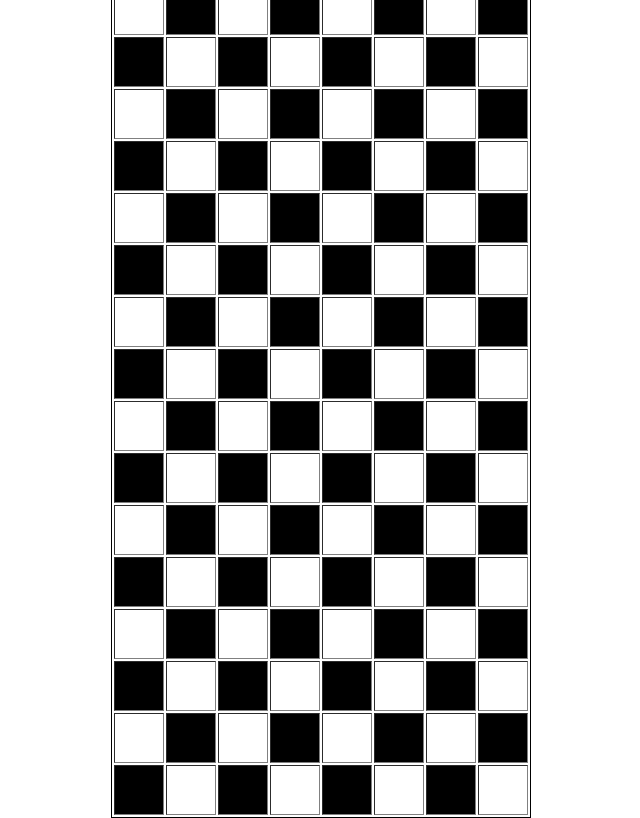
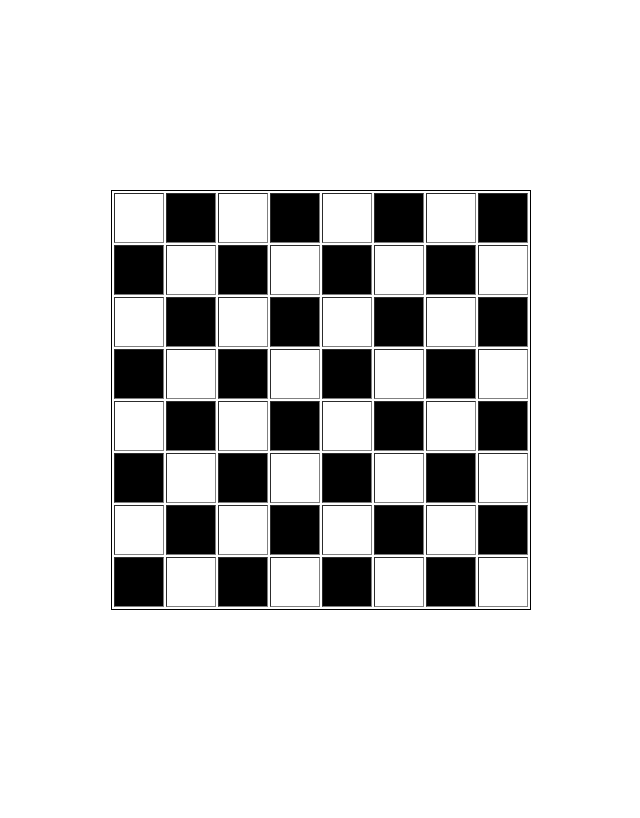
Before and after one commit to LeonardBuhl/LF12-Chess, a website built with webpack: page dist/index.html in a window 1280 px wide. Shown: the whole page, without its empty margins (319-959 px from the left). Built offline with nearby package versions, Linux system fonts and the light colour scheme.

Commit message:
implemented ES6 modules with webpack

```diff
--- a/Board.js
+++ /dev/null
@@ -1,3 +0,0 @@
-import { Board } from "./main";
-
-Board.createBoard();
--- a/main.js
+++ /dev/null
@@ -1,36 +0,0 @@
-const Board = (() => {
-    const createBoard = () => {
-        let board = document.querySelector(".table");
-        // outer loop will create rows
-        for (let i = 0; i < 8; i++) {
-            const row = document.createElement("tr");
-            row.setAttribute("id", i);
-            for (let j = 0; j < 8; j++) {
-                // inner loop will create cells
-                const cell = document.createElement("td");
-                cell.setAttribute("id", j);
-
-                // check if the cell should be colored white or black
-                if((i + j) % 2 === 0) {
-                    cell.classList.add("white");
-                    row.appendChild(cell);
-                }
-                else {
-                    cell.classList.add("black");
-                    row.appendChild(cell);
-                }
-            }
-
-            board.appendChild(row);
-        }
-        return board
-    }
-
-    return {
-        createBoard,
-    }
-})();
-
-Board.createBoard();
-
-//export { Board }
--- /dev/null
+++ b/src/index.js
@@ -0,0 +1,3 @@
+import { createBoard } from "./modules/Board";
+
+createBoard(document);
--- /dev/null
+++ b/src/modules/Board.js
@@ -0,0 +1,26 @@
+const createBoard = (doc) => {
+    const board = doc.querySelector(".table");
+    // outer loop will create rows
+    for (let i = 0; i < 8; i++) {
+        const row = doc.createElement("tr");
+        row.setAttribute("id", i);
+        for (let j = 0; j < 8; j++) {
+        // inner loop will create cells
+            const cell = doc.createElement("td");
+            cell.setAttribute("id", j);
+
+            // check if the cell should be colored white or black
+            if((i + j) % 2 === 0) {
+            cell.classList.add("white");
+            row.appendChild(cell);
+            }
+            else {
+            cell.classList.add("black");
+            row.appendChild(cell);
+            }
+        }
+    board.appendChild(row);
+    }
+}
+
+export {createBoard};
--- /dev/null
+++ b/webpack.config.js
@@ -0,0 +1,10 @@
+const path = require('path');
+
+module.exports = {
+  entry: './src/index.js',
+  mode: 'development',
+  output: {
+    filename: 'main.js',
+    path: path.resolve(__dirname, 'dist'),
+  },
+};
```
Also changed, not shown: package.json (added, +25 -0 lines), dist/index.html, dist/main.js (added), src/css/normalize.css (renamed from css/normalize.css), src/css/styles.css (renamed from css/styles.css), 2 other files.
